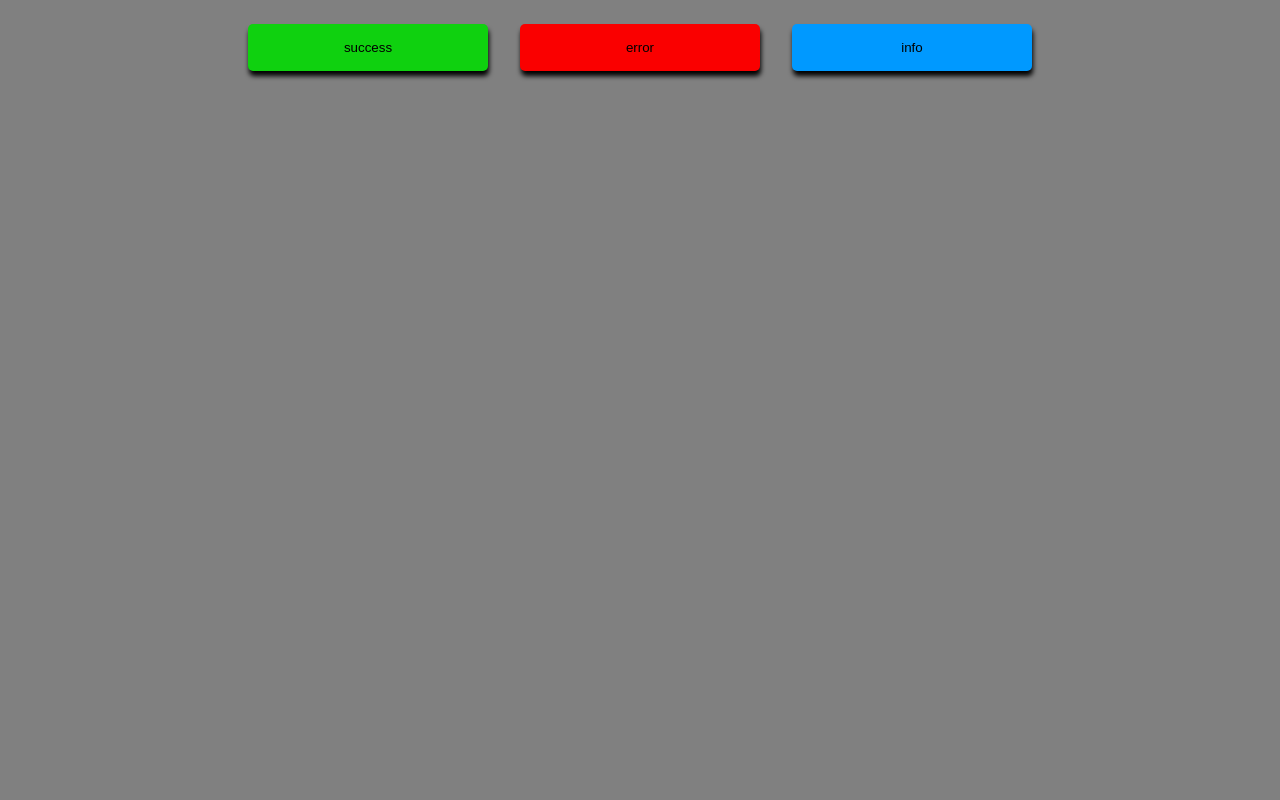
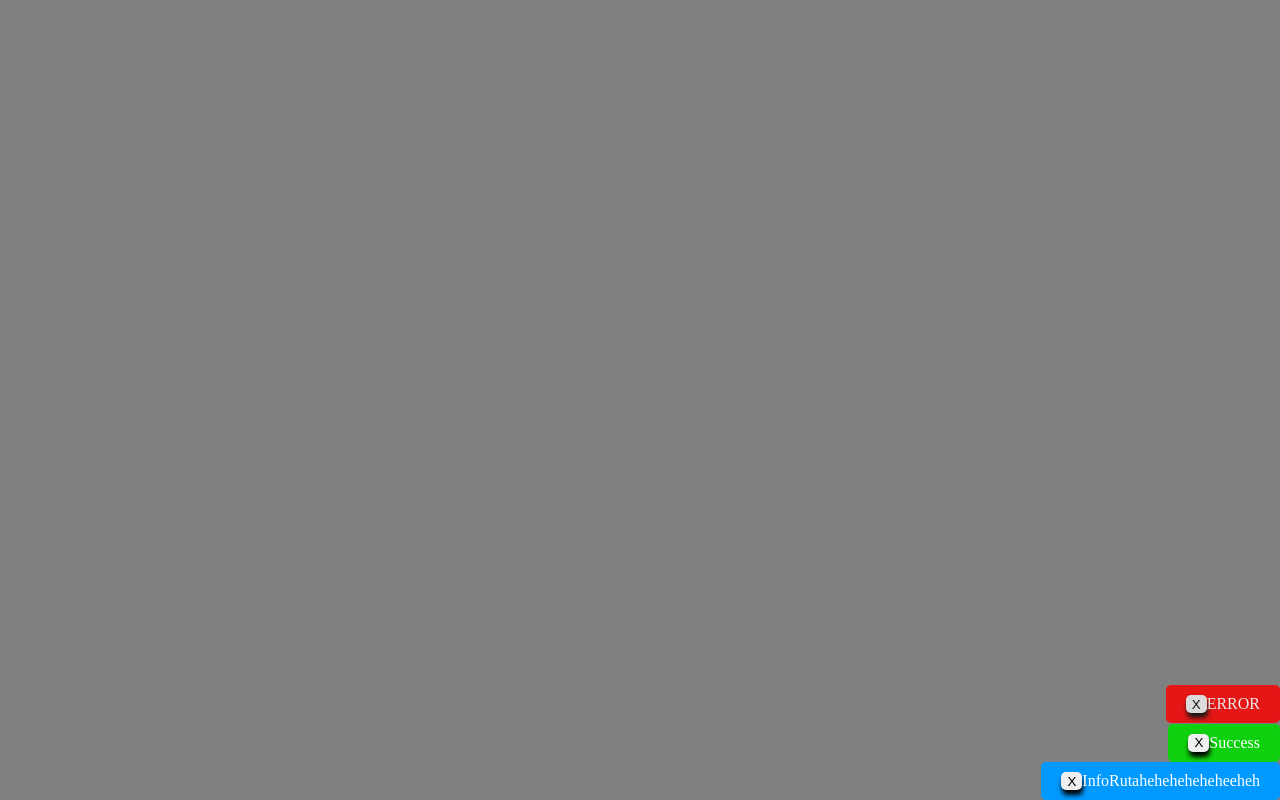
Before and after one commit to pjkbsn/philip-komponent, a React (Vite) app: page / in a window 1280 px wide. Built offline with nearby package versions, Linux system fonts and the light colour scheme.

Commit message:
Updated the toast

```diff
--- a/package.json
+++ b/package.json
@@ -15,7 +15,7 @@
     "sass": "^1.74.1"
   },
   "devDependencies": {
-    "@types/react": "^18.2.66",
+    "@types/react": "^18.2.74",
     "@types/react-dom": "^18.2.22",
     "@typescript-eslint/eslint-plugin": "^7.2.0",
     "@typescript-eslint/parser": "^7.2.0",
--- a/src/App.tsx
+++ b/src/App.tsx
@@ -4,9 +4,9 @@ import "./styles.scss";
 const App = () => {
   return (
     <>
-      <Toast message="Success" duration={6000} type="success" />
-      <Toast message="ERROR" duration={6000} type="error" />
-      <Toast message="InfoRuta" duration={6000} type="info" />
+      <Toast message="Success" type="success" />
+      <Toast message="ERROR" type="error" />
+      <Toast message="InfoRutaheheheheheheeheh" type="info" />
     </>
   );
 };
--- a/src/components/Button/Button.scss
+++ b/src/components/Button/Button.scss
@@ -2,9 +2,6 @@
 
 .Button {
   color: black;
-  width: 15rem;
-  padding: 1rem;
-  margin: 1rem;
   border: none;
   box-shadow: 1px 5px 5px black;
   border-radius: 5px;
@@ -15,14 +12,4 @@
   &:active {
     box-shadow: 5px 5px 6px white;
   }
-
-  &.success {
-    background-color: $success-color;
-  }
-  &.error {
-    background-color: $error-color;
-  }
-  &.info {
-    background-color: $info-color;
-  }
 }
--- a/src/components/Button/Button.tsx
+++ b/src/components/Button/Button.tsx
@@ -2,13 +2,11 @@ import "./Button.scss";
 
 type ButtonProps = {
   clickEvent: React.MouseEventHandler<HTMLButtonElement>;
-  type: string;
-  children: string;
 };
 
-const Button = ({ clickEvent, type, children }: ButtonProps) => (
-  <button className={`Button ${type}`} onClick={clickEvent}>
-    {children}
+const Button = ({ clickEvent }: ButtonProps) => (
+  <button className={`Button`} onClick={clickEvent}>
+    X
   </button>
 );
 
--- a/src/components/Toast/Toast.scss
+++ b/src/components/Toast/Toast.scss
@@ -1,6 +1,8 @@
 @import "../../Colors.scss";
 
 .toast {
+  display: flex;
+  justify-content: space-between;
   position: fixed;
   bottom: 0;
   right: 0;
@@ -9,12 +11,12 @@
   padding: 10px 20px;
   border-radius: 5px;
   text-align: center;
+  width: fit-content;
 
   &.success {
     background-color: $success-color;
     // left: 20%;
     bottom: 2.4rem;
-    width: 5rem;
     animation: myAnim 3s linear 0s 1 normal none;
   }
 
@@ -22,14 +24,12 @@
     background-color: $error-color;
     // left: 40%;
     bottom: 4.8rem;
-    width: 5rem;
     animation: myError 2s ease 0s 3 normal none;
   }
 
   &.info {
     background-color: $info-color;
     // left: 60%;
-    width: 5rem;
     animation: myAnim 3s linear 0s 1 normal none;
   }
 }
--- a/src/components/Toast/Toast.tsx
+++ b/src/components/Toast/Toast.tsx
@@ -4,25 +4,21 @@ import { useState } from "react";
 
 type ToastProps = {
   message: string;
-  duration: number;
   type: "success" | "error" | "info";
 };
 
-const Toast: React.FC<ToastProps> = ({ message, type, duration }) => {
-  const [visible, setVisible] = useState(false);
+const Toast: React.FC<ToastProps> = ({ message, type }) => {
+  const [visible, setVisible] = useState(true);
 
   const handleClick = () => {
-    setVisible(true);
-    setTimeout(() => setVisible(false), duration);
+    setVisible(false);
   };
 
   return (
     <>
-      <Button clickEvent={handleClick} type={type}>
-        {type}
-      </Button>
       {visible && (
         <div className={`toast ${type}`}>
+          <Button clickEvent={handleClick} />
           <span>{message}</span>
         </div>
       )}
```
Also changed, not shown: 2 other files (tests, documents, lock files or other folders).
